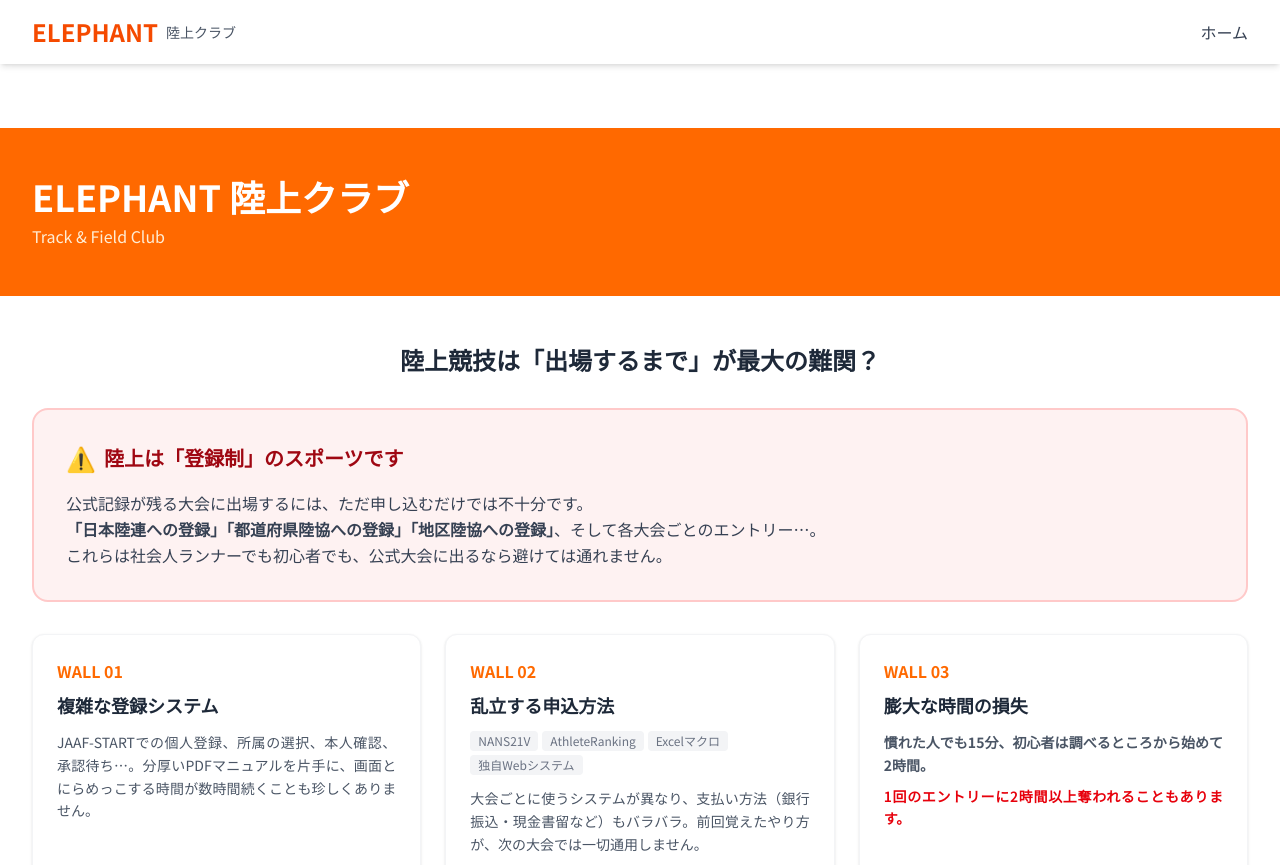
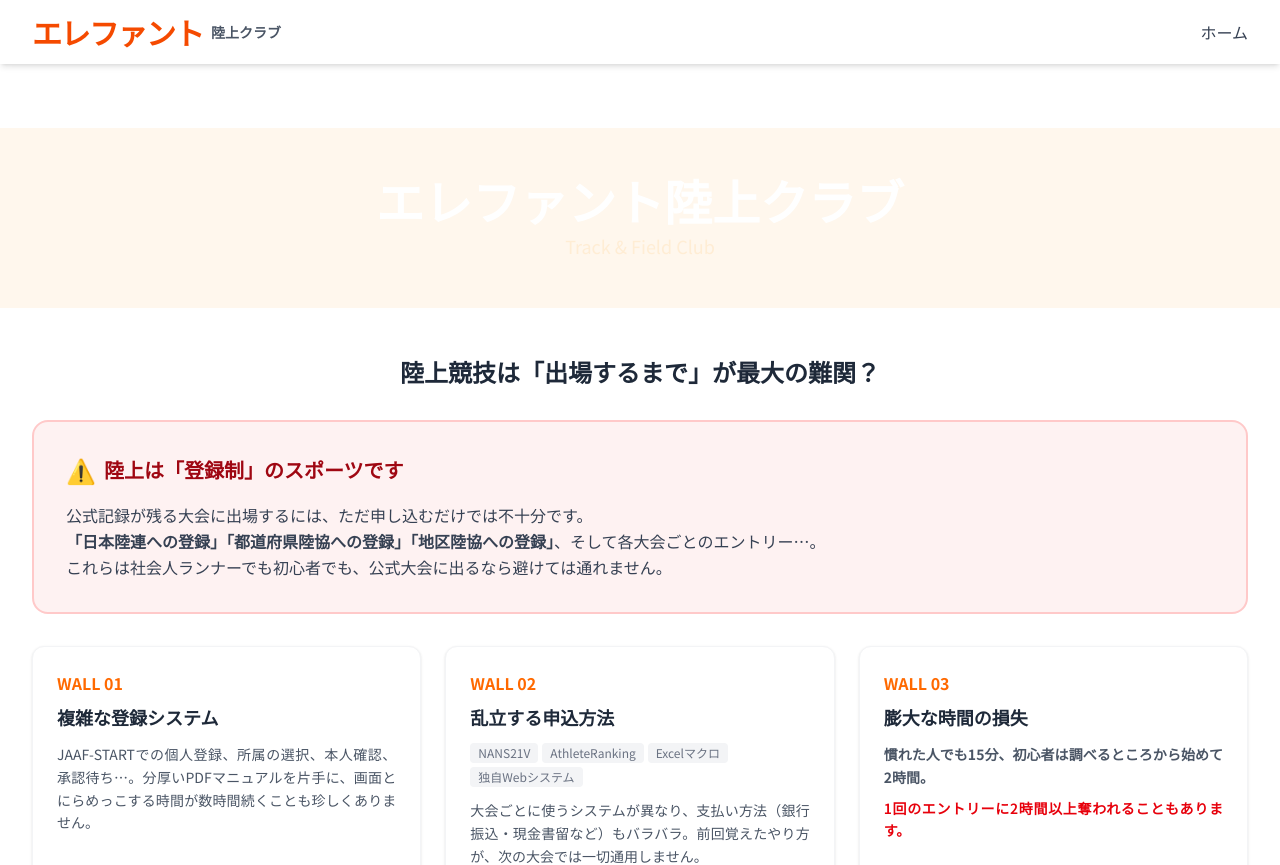
Before and after one commit to koya1127/elephant, a Next.js app in the folder apps/public-web/: page / in a window 1280 px wide. Shown: the top 865 px of the page. Built offline with nearby package versions, Linux system fonts and the light colour scheme.

Commit message:
add google verification and unify branding to エレファント陸上クラブ

```diff
--- a/apps/public-web/src/app/layout.tsx
+++ b/apps/public-web/src/app/layout.tsx
@@ -10,8 +10,11 @@ const notoSansJP = Noto_Sans_JP({
 });
 
 export const metadata: Metadata = {
-  title: "ELEPHANT 陸上クラブ",
+  title: "エレファント陸上クラブ",
   description: "走る楽しさを、すべての人に。初心者からベテランまで歓迎する陸上クラブです。",
+  verification: {
+    google: "8L403oHgq7VfT-c-5rq7WF6oUV0kVk3EfwXWx-CYoBI",
+  },
 };
 
 export default function RootLayout({
--- a/apps/public-web/src/app/page.tsx
+++ b/apps/public-web/src/app/page.tsx
@@ -1,18 +1,18 @@
 import type { Metadata } from "next";
 
 export const metadata: Metadata = {
-  title: "ELEPHANT 陸上クラブ | 北海道限定の陸連登録・大会申込代行クラブ",
-  description: "ELEPHANT陸上クラブは、陸連登録と陸上大会のエントリー申込代行を行う北海道限定の年間サービス型陸上クラブです。複数のプランから選べて、大会エントリーの手間を省き、簡単に大会参加ができます。",
+  title: "エレファント陸上クラブ | 北海道限定の陸連登録・大会申込代行クラブ",
+  description: "エレファント陸上クラブは、陸連登録と陸上大会のエントリー申込代行を行う北海道限定の年間サービス型陸上クラブです。複数のプランから選べて、大会エントリーの手間を省き、簡単に大会参加ができます。",
 };
 
 export default function HomePage() {
   return (
     <div className="py-16">
       {/* Page Header */}
-      <div className="bg-orange-500 text-white py-12 mb-12">
+      <div className="bg-orange-50 text-white py-12 mb-12 text-center">
         <div className="max-w-7xl mx-auto px-4 sm:px-6 lg:px-8">
-          <h1 className="text-3xl md:text-4xl font-bold">ELEPHANT 陸上クラブ</h1>
-          <p className="mt-2 text-orange-100">Track & Field Club</p>
+          <h1 className="text-3xl md:text-5xl font-bold">エレファント陸上クラブ</h1>
+          <p className="mt-2 text-orange-100 text-lg">Track & Field Club</p>
         </div>
       </div>
 
@@ -296,7 +296,7 @@ export default function HomePage() {
             <div className="bg-blue-50 border-l-4 border-blue-500 rounded p-6 shadow-sm">
               <h3 className="font-bold text-gray-800 mb-2 text-lg">🏃 年間サービスとして</h3>
               <p className="text-gray-700 leading-relaxed text-justify">
-                ELEPHANT陸上クラブの各プランは、1年間を通じてあなたの競技生活をトータルでサポートする<strong>年間サービス</strong>です。事務手続きのストレスから解放され、最高のコンディションで大会に臨んでください。
+                エレファント陸上クラブの各プランは、1年間を通じてあなたの競技生活をトータルでサポートする<strong>年間サービス</strong>です。事務手続きのストレスから解放され、最高のコンディションで大会に臨んでください。
               </p>
             </div>
 
--- a/apps/public-web/src/components/Footer.tsx
+++ b/apps/public-web/src/components/Footer.tsx
@@ -7,7 +7,7 @@ export function Footer() {
         <div className="grid grid-cols-1 md:grid-cols-3 gap-8">
           <div>
             <h3 className="text-xl font-bold text-orange-500 mb-4">
-              エレファント 陸上クラブ
+              エレファント陸上クラブ
             </h3>
             <p className="text-gray-400">
               北海道限定の
@@ -37,7 +37,7 @@ export function Footer() {
         </div>
 
         <div className="border-t border-gray-800 mt-8 pt-8 text-center text-gray-500">
-          <p>&copy; {new Date().getFullYear()} エレファント 陸上クラブ. All rights reserved.</p>
+          <p>&copy; {new Date().getFullYear()} エレファント陸上クラブ. All rights reserved.</p>
         </div>
       </div>
     </footer>
--- a/apps/public-web/src/components/Header.tsx
+++ b/apps/public-web/src/components/Header.tsx
@@ -15,8 +15,8 @@ export function Header() {
       <div className="max-w-7xl mx-auto px-4 sm:px-6 lg:px-8">
         <div className="flex justify-between items-center h-16">
           <Link href="/" className="flex items-center space-x-2">
-            <span className="text-2xl font-bold text-orange-600">ELEPHANT</span>
-            <span className="text-sm text-gray-600 hidden sm:inline">陸上クラブ</span>
+            <span className="text-2xl md:text-3xl font-bold text-orange-600 tracking-tighter">エレファント</span>
+            <span className="text-sm text-gray-600 hidden sm:inline font-bold">陸上クラブ</span>
           </Link>
 
           {/* Desktop Navigation */}
```
